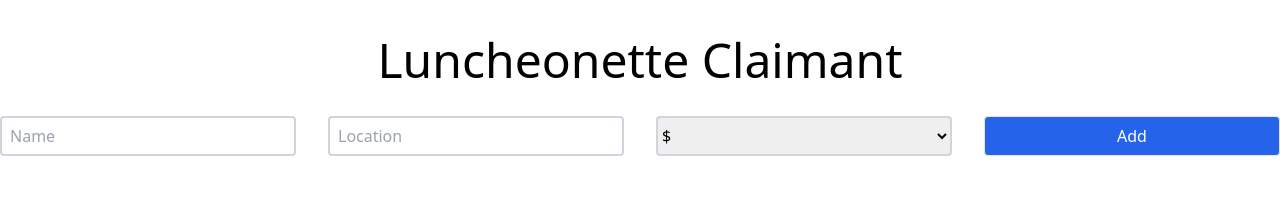
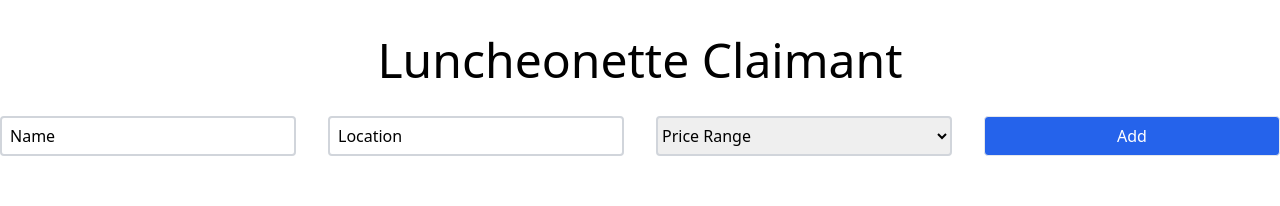
Before and after one commit to Ozz760/yelp_do, a React (Create React App) app in the folder client/: page / in a window 1280 px wide. Shown: the top 206 px of the page. Built offline with nearby package versions, Linux system fonts and the light colour scheme; no server answers.

Commit message:
Able to add restaurants

```diff
--- a/client/src/components/AddRestaurant.jsx
+++ b/client/src/components/AddRestaurant.jsx
@@ -1,26 +1,56 @@
-import React from "react";
+import React, { useContext, useState } from "react";
+import RestaurantFinder from "../apis/RestaurantFinder";
+import { RestaurantsContext } from "../context/RestaurantsContext";
 
 const AddRestaurant = () => {
+  const [name, setName] = useState("");
+  const [location, setLocation] = useState("");
+  const [priceRange, setPriceRange] = useState("Price Range");
+
+  const { addRestaurants } = useContext(RestaurantsContext);
+
+  const handleSubmit = async (e) => {
+    e.preventDefault();
+    try {
+      const response = await RestaurantFinder.post("/", {
+        name: name,
+        location: location,
+        price_range: priceRange,
+      });
+      addRestaurants(response.data.data.restaurant);
+    } catch (err) {
+      console.log(err);
+    }
+  };
+
   return (
     <div className="pb-2">
       <form action="">
         <div className="columns-4 gap-8 text-center">
           <div className="">
             <input
+              value={name}
+              onChange={(e) => setName(e.target.value)}
               type="text"
-              className="rounded border-2 h-10 border-gray-300 w-full pl-2"
+              className="rounded border-2 h-10 border-gray-300 w-full pl-2 placeholder:text-black"
               placeholder="Name"
             />
           </div>
           <div className="">
             <input
+              value={location}
+              onChange={(e) => setLocation(e.target.value)}
               type="text"
-              className="rounded border-2 h-10 border-gray-300 w-full pl-2"
+              className="rounded border-2 h-10 border-gray-300 w-full pl-2 placeholder:text-black"
               placeholder="Location"
             />
           </div>
           <div className="">
-            <select className="rounded border-2 border-gray-300 w-full h-10">
+            <select
+              value={priceRange}
+              onChange={(e) => setPriceRange(e.target.value)}
+              className="rounded border-2 border-gray-300 w-full h-10"
+            >
               <option disabled>Price Range</option>
               <option value="1">$</option>
               <option value="2">$$</option>
@@ -31,7 +61,8 @@ const AddRestaurant = () => {
           </div>
           <div>
             <button
-              type="button"
+              type="submit"
+              onClick={handleSubmit}
               className="rounded border bg-blue-600 text-white w-full h-10 hover:bg-blue-700"
             >
               Add
--- a/client/src/context/RestaurantsContext.js
+++ b/client/src/context/RestaurantsContext.js
@@ -4,8 +4,15 @@ export const RestaurantsContext = createContext();
 
 export const RestaurantsContextProvider = (props) => {
   const [restaurants, setRestaurants] = useState([]);
+
+  const addRestaurants = (restaurant) => {
+    setRestaurants([...restaurants, restaurant]);
+  };
+
   return (
-    <RestaurantsContext.Provider value={{ restaurants, setRestaurants }}>
+    <RestaurantsContext.Provider
+      value={{ restaurants, setRestaurants, addRestaurants }}
+    >
       {props.children}
     </RestaurantsContext.Provider>
   );
```
